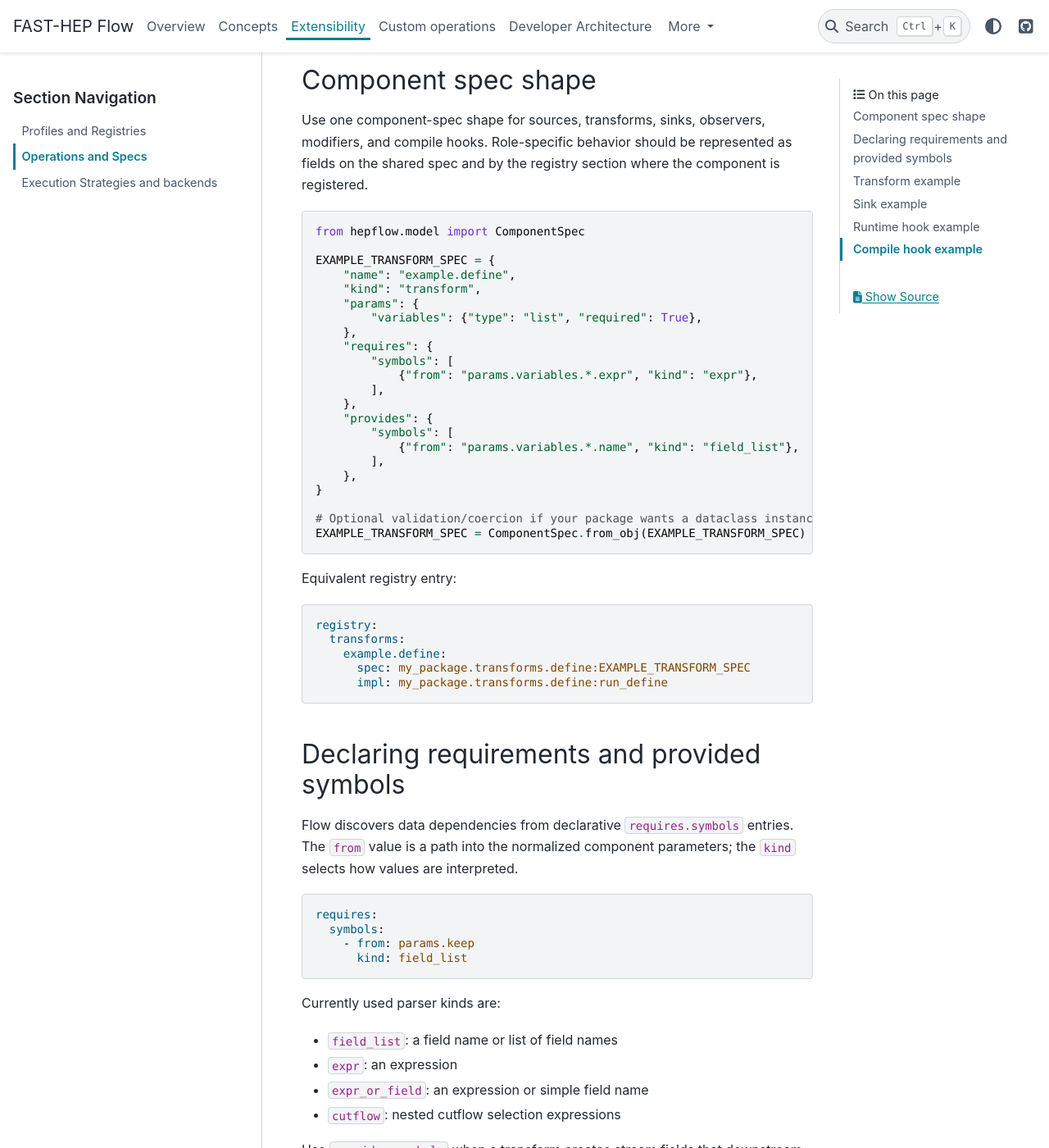
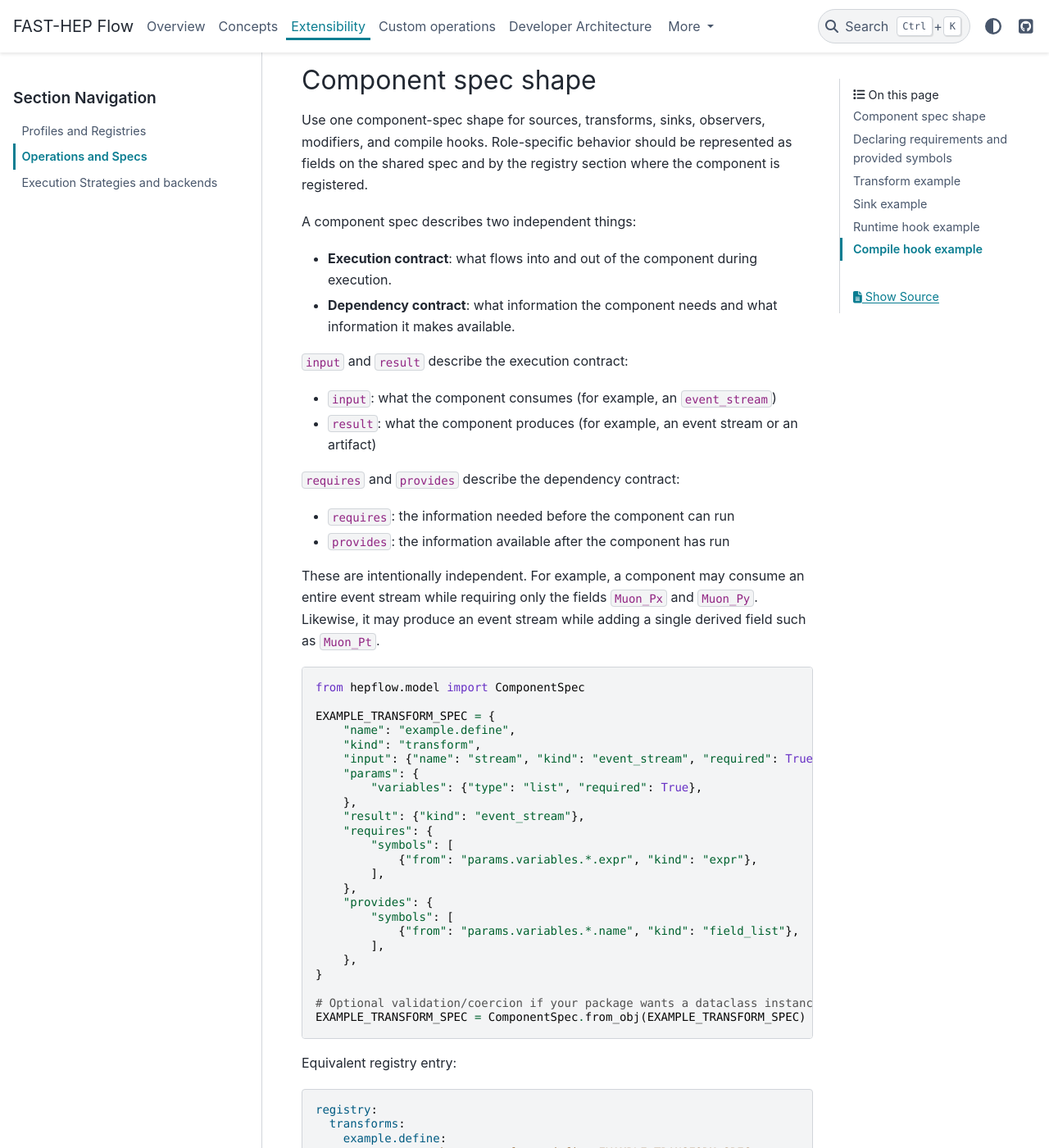
Before and after one commit to FAST-HEP/fasthep-flow, a Sphinx documentation site: the page built from docs/extensibility/operations-and-specs.md, in a window 1280 px wide and 1400 px high, scrolled down 683 px. Shown: the whole window at 82% size. Built offline with Sphinx 7.4.7 and the PyData theme 0.15.4, drawn with Linux system fonts in a browser that asks for light colours; some of the changed text lies outside the part shown.

Commit message:
docs(flow): clarify RuntimeComponentSpec execution and dependency contracts

````diff
--- a/docs/extensibility/operations-and-specs.md
+++ b/docs/extensibility/operations-and-specs.md
@@ -32,15 +32,34 @@ modifiers, and compile hooks. Role-specific behavior should be represented as
 fields on the shared spec and by the registry section where the component is
 registered.
 
+A component spec describes two independent things:
+
+- **Execution contract**: what flows into and out of the component during execution.
+- **Dependency contract**: what information the component needs and what information it makes available.
+
+`input` and `result` describe the execution contract:
+
+- `input`: what the component consumes (for example, an `event_stream`)
+- `result`: what the component produces (for example, an event stream or an artifact)
+
+`requires` and `provides` describe the dependency contract:
+
+- `requires`: the information needed before the component can run
+- `provides`: the information available after the component has run
+
+These are intentionally independent. For example, a component may consume an entire event stream while requiring only the fields `Muon_Px` and `Muon_Py`. Likewise, it may produce an event stream while adding a single derived field such as `Muon_Pt`.
+
 ```python
 from hepflow.model import ComponentSpec
 
 EXAMPLE_TRANSFORM_SPEC = {
     "name": "example.define",
     "kind": "transform",
+    "input": {"name": "stream", "kind": "event_stream", "required": True},
     "params": {
         "variables": {"type": "list", "required": True},
     },
+    "result": {"kind": "event_stream"},
     "requires": {
         "symbols": [
             {"from": "params.variables.*.expr", "kind": "expr"},
@@ -69,9 +88,9 @@ registry:
 
 ## Declaring requirements and provided symbols
 
-Flow discovers data dependencies from declarative `requires.symbols` entries.
-The `from` value is a path into the normalized component parameters; the `kind`
-selects how values are interpreted.
+Flow discovers dependency-contract information from declarative
+`requires.symbols` entries. The `from` value is a path into the normalized
+component parameters; the `kind` selects how values are interpreted.
 
 ```yaml
 requires:
@@ -87,8 +106,8 @@ Currently used parser kinds are:
 - `expr_or_field`: an expression or simple field name
 - `cutflow`: nested cutflow selection expressions
 
-Use `provides.symbols` when a transform creates stream fields that downstream
-components may consume:
+Use `provides.symbols` when a component makes stream fields available to
+downstream components:
 
 ```yaml
 provides:
@@ -106,9 +125,11 @@ add a separate `optional` flag to `requires`.
 DEFINE_PT_SPEC = {
     "name": "example.pt_ratio",
     "kind": "transform",
+    "input": {"name": "stream", "kind": "event_stream", "required": True},
     "params": {
         "variables": {"type": "list", "required": True},
     },
+    "result": {"kind": "event_stream"},
     "requires": {
         "symbols": [
             {"from": "params.variables.*.expr", "kind": "expr"},
@@ -168,18 +189,21 @@ expression. The provided symbol comes from reading `params.variables.*.name`.
 
 ## Sink example
 
-Sinks and writers should also declare the stream symbols they consume, especially
-when the sink selects output columns that are not otherwise referenced by a
-transform.
+Sinks and writers should also declare the stream symbols they require,
+especially when the sink selects columns that are not otherwise referenced by a
+transform. The sink may consume a whole event-stream object as its execution
+input while requiring only selected fields for dependency resolution.
 
 ```python
 WRITE_TABLE_SPEC = {
     "name": "example.write_table",
     "kind": "sink",
+    "input": {"name": "target", "kind": "event_stream", "required": True},
     "params": {
         "path": {"type": "string", "required": True},
         "keep": {"type": "list", "default": None},
     },
+    "result": {"kind": "artifact"},
     "requires": {
         "symbols": [
             {"from": "params.keep", "kind": "field_list"},
````
Also changed, not shown: 1 other file.
